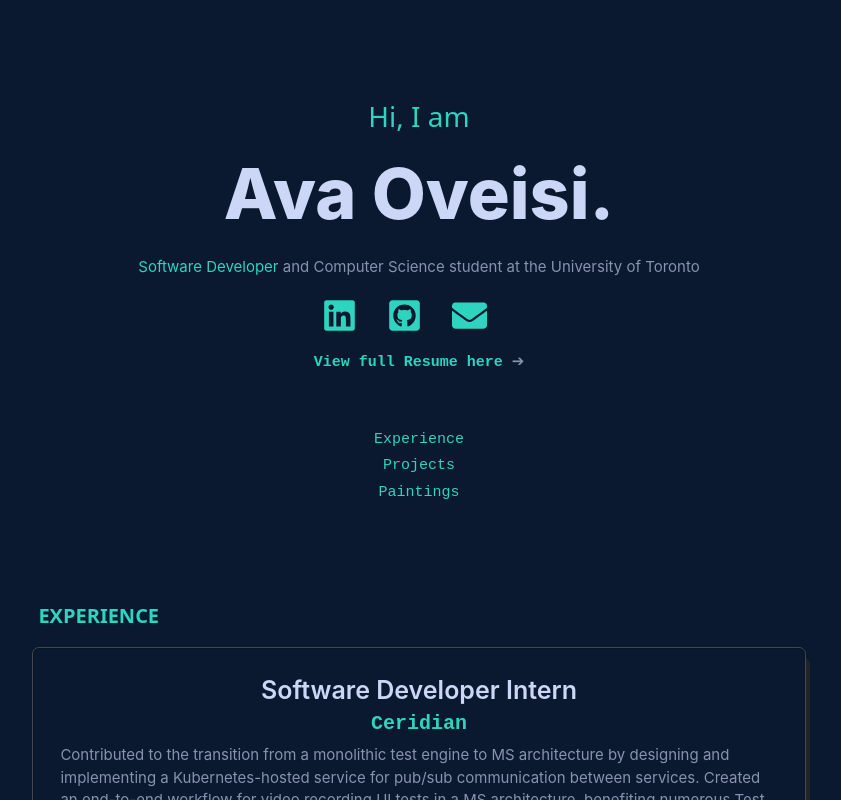
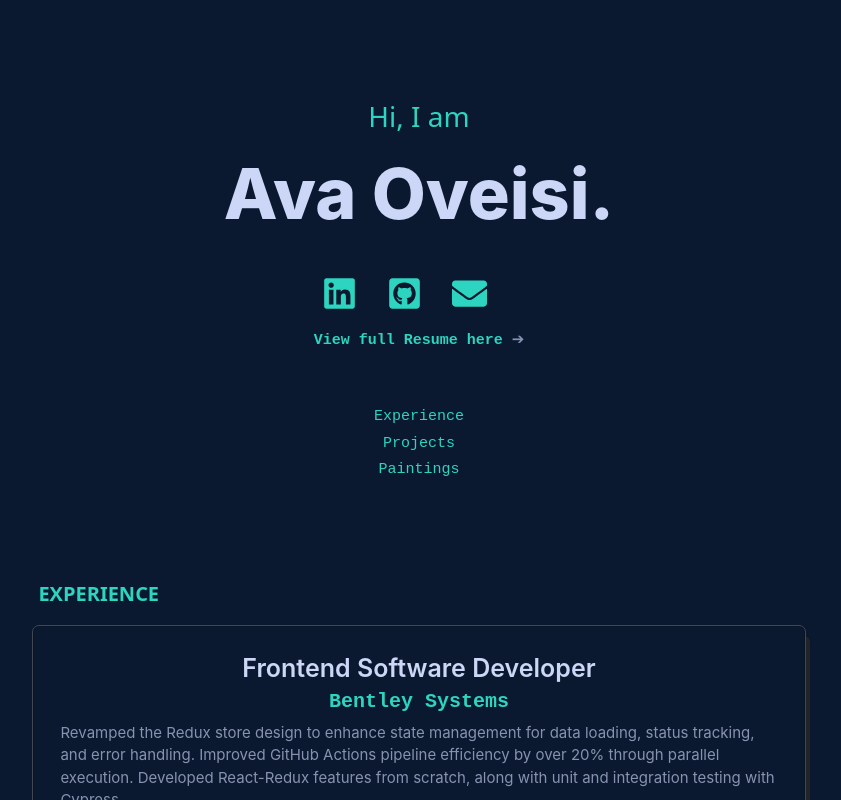
Before and after one commit to avaove/eportfolio, a React (Create React App) app: page / in a window 1280 px wide. Shown: the whole page, without its empty margins (221-1062 px from the left). Built offline with nearby package versions, Linux system fonts and the light colour scheme.

Commit message:
add bentley systems sde position

```diff
--- a/src/components/Contact.jsx
+++ b/src/components/Contact.jsx
@@ -27,7 +27,7 @@ const Contact = () => {
         <br/>
         <a href="https://ca.linkedin.com/in/ava-oveisi"><FaLinkedin className="proj-icon" /></a>
         <a href="https://github.com/avaove"><FaGithubSquare className="proj-icon" /></a>
-        <a href="mailto:ava.oveisi@mail.utoronto.ca"><FaEnvelope className="proj-icon" /></a>
+        <a href="mailto:aavaa.oveisi@gmail.com"><FaEnvelope className="proj-icon" /></a>
       </div>
     </section>
   );
--- a/src/components/Experience.jsx
+++ b/src/components/Experience.jsx
@@ -23,11 +23,13 @@ const ExpCard = props => {
         {props.img != '' ? <MDBCardText className="caption">{props.caption}</MDBCardText> : null}
         <div>{props.skills.map((skill, i) => <Button key={i} disabled variant="dark">{skill}</Button>)}</div>
         <br />
-        <div>
-          {'github' in props.links ? <a href={props.links['github']}><FaGithub className="exp-icon" /></a> : null}
-          {'docs' in props.links ? <a href={props.links['docs']}><FaRegFilePdf className="exp-icon" /></a> : null}
-          {'flowchart' in props.links ? <a href={props.links['flowchart']}><FaSitemap className="exp-icon" /></a> : null}
+        {props.links
+        && <div>
+          {'github' in props.links && <a href={props.links['github']}><FaGithub className="exp-icon" /></a>}
+          {'docs' in props.links && <a href={props.links['docs']}><FaRegFilePdf className="exp-icon" /></a>}
+          {'flowchart' in props.links && <a href={props.links['flowchart']}><FaSitemap className="exp-icon" /></a>}
         </div>
+        }
       </MDBCard>
     </div>
   );
--- a/src/components/Intro.jsx
+++ b/src/components/Intro.jsx
@@ -12,17 +12,11 @@ const NameIntro = () =>
     <h1 style={{'color': '#CCD6F6'}}>Ava Oveisi.</h1>
   </>;
 
-const SubIntro = () =>
-  <p className="intro"><span style={{'color': 'rgba(45, 212, 191)'}}>
-    Software Developer</span> and Computer Science student at the University
-    of Toronto
-  </p>;
-
 const Contacts = () =>
   <div style={{'padding': '20px 0 0 0'}}>
     <a href="https://ca.linkedin.com/in/ava-oveisi"><FaLinkedin className="proj-icon" /></a>
     <a href="https://github.com/avaove"><FaGithubSquare className="proj-icon" /></a>
-    <a href="mailto:ava.oveisi@mail.utoronto.ca"><FaEnvelope className="proj-icon" /></a>
+    <a href="mailto:aavaa.oveisi@gmail.com"><FaEnvelope className="proj-icon" /></a>
   </div>;
 
 const Resume = () =>
@@ -48,7 +42,6 @@ const Intro = () =>
     <section id="home">
       <div data-aos="fade-up" className="inner">
         <NameIntro />
-        <SubIntro />
         <Contacts />
         <Resume />
         <MenuItems />
--- a/src/data.json
+++ b/src/data.json
@@ -1,5 +1,19 @@
 {
   "experiences": [
+    {
+      "job": "Frontend Software Developer",
+      "at": "Bentley Systems",
+      "img": "/images/mxdeposit.png",
+      "skills": [
+        "Redux",
+        "React",
+        "Github Actions"
+      ],
+      "date": "May 2024 - Present",
+      "desc": "Revamped the Redux store design to enhance state management for data loading, status tracking, and error handling. Improved GitHub Actions pipeline efficiency by over 20% through parallel execution. Developed React-Redux features from scratch, along with unit and integration testing with Cypress.",
+      "caption": "MX Deposit WebApp",
+      "companylink": "https://www.bentley.com/"
+    },
     {
       "job": "Software Developer Intern",
       "at": "Ceridian",
@@ -26,9 +40,7 @@
         "C#",
         "React",
         "Python",
-        "Azure Kubernetes",
-        "Azure Monitor",
-        "CI/CD"
+        "Github Actions"
       ],
       "date": "May 2021 - Dec 2021",
       "desc": "Automated C# tests for a Windows desktop app, improved testing coverage by 10%, and led a significant codebase refactoring removing >150k lines of code. \nCreated GitHub Actions workflows for running web tests, and built a real-time React dashboard for QA test monitoring.",
```
Also changed, not shown: public/images/mxdeposit.png (added), 1 other file (tests, documents, lock files or other folders).
